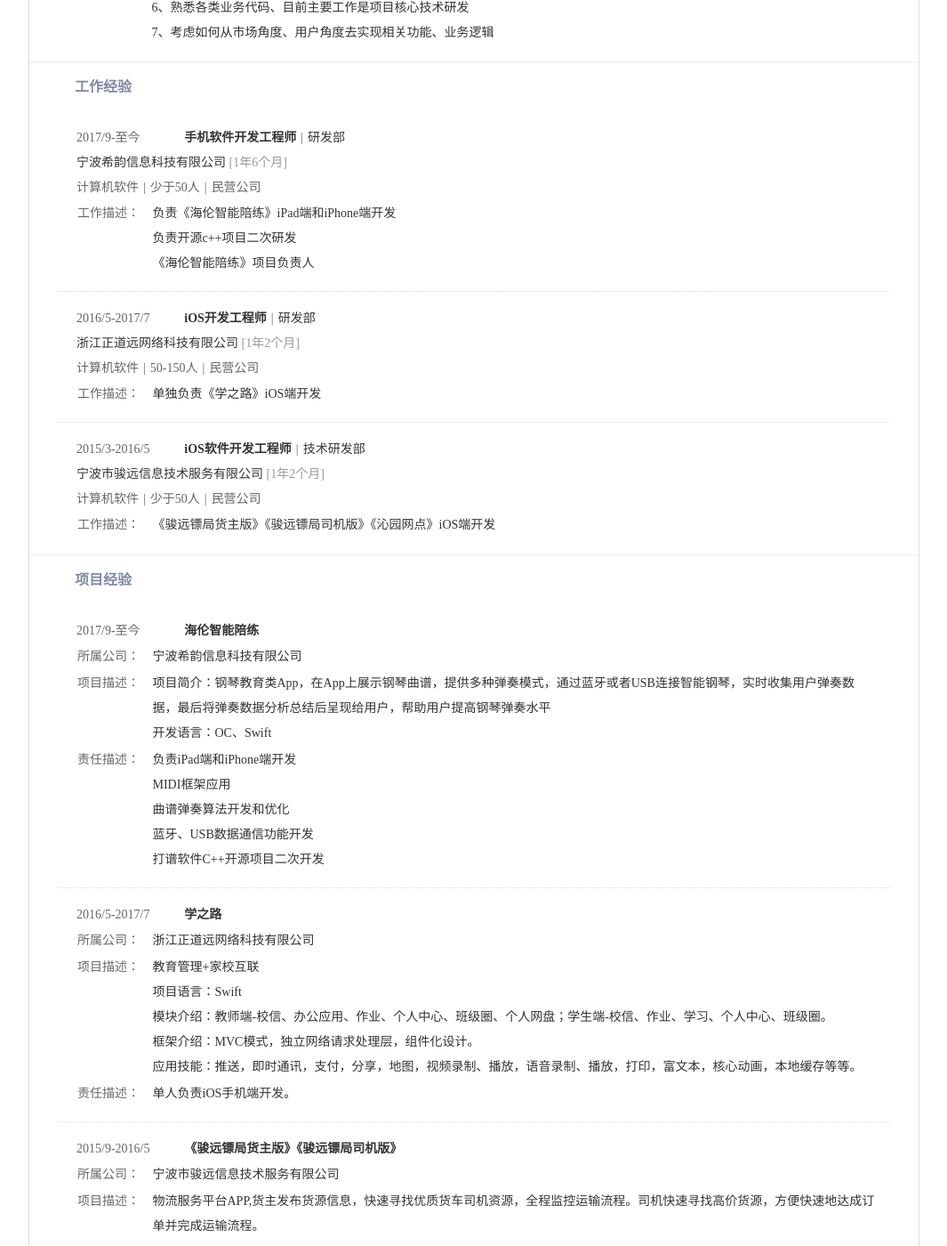
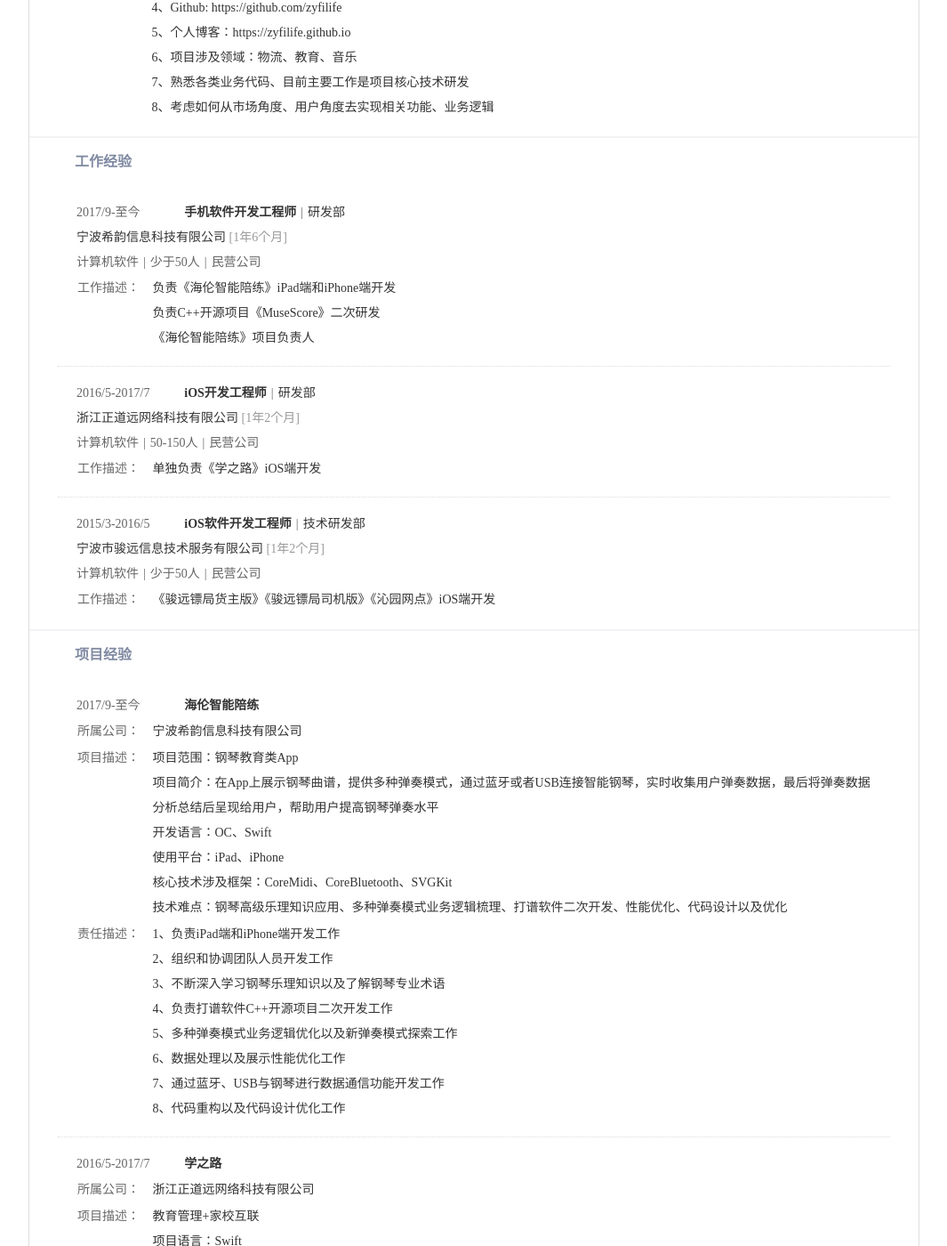
Before and after one commit to zyfilife/zyfilife.github.io, a Jekyll site: the page built from my_resume.md, in a window 1280 px wide and 1400 px high, scrolled down 991 px. Shown: the whole window at 89% size, without its empty margins (107-1172 px from the left). Built offline with Jekyll 4.4.1, drawn with Linux system fonts in a browser that asks for light colours; comment, search, counter and statistics services are not loaded; some of the changed text lies outside the part shown.

Commit message:
no message

```diff
--- a/my_resume.md
+++ b/my_resume.md
@@ -801,7 +801,7 @@
 													<tbody>
 														<tr>
 															<td valign="top" class="keys">自我评价：</td>
-															<td valign="top" class="txt1">1、熟悉OC，熟悉Swift，了解Java&#x20;se<br>2、遵循iOS设计规范，提供后台接口设计方案，坚持最佳实践<br>3、2017年公司优秀员工<br>4、Github:&#x20;https://github.com/zyfilife<br>5、个人博客：https://zyfilife.github.io<br>6、熟悉各类业务代码、目前主要工作是项目核心技术研发<br>7、考虑如何从市场角度、用户角度去实现相关功能、业务逻辑<br></td>
+															<td valign="top" class="txt1">iOS开发经验：4年<br>职业规划：短期规划为iOS开发+技术主管<br>1、熟悉OC，熟悉Swift，了解Java&#x20;se，了解HTML,&#x20;CSS,&#x20;JS<br>2、遵循iOS设计规范，提供后台接口设计方案，坚持最佳实践<br>3、2017年公司优秀员工<br>4、Github:&#x20;https://github.com/zyfilife<br>5、个人博客：https://zyfilife.github.io<br>6、项目涉及领域：物流、教育、音乐<br>7、熟悉各类业务代码、目前主要工作是项目核心技术研发<br>8、考虑如何从市场角度、用户角度去实现相关功能、业务逻辑</td>
 														</tr>
 													</tbody>
 												</table>
@@ -846,7 +846,7 @@
 																<tbody>
 																	<tr>
 																		<td valign="top" class="keys">工作描述：</td>
-																		<td valign="top" class="txt1">负责《海伦智能陪练》iPad端和iPhone端开发<br>负责开源c++项目二次研发<br>《海伦智能陪练》项目负责人</td>
+																		<td valign="top" class="txt1">负责《海伦智能陪练》iPad端和iPhone端开发<br>负责C++开源项目《MuseScore》二次研发<br>《海伦智能陪练》项目负责人</td>
 																	</tr>
 																</tbody>
 															</table>
@@ -965,7 +965,7 @@
 																<tbody>
 																	<tr>
 																		<td valign="top" class="keys">项目描述：</td>
-																		<td valign="top" class="txt1">项目简介：钢琴教育类App，在App上展示钢琴曲谱，提供多种弹奏模式，通过蓝牙或者USB连接智能钢琴，实时收集用户弹奏数据，最后将弹奏数据分析总结后呈现给用户，帮助用户提高钢琴弹奏水平<br>开发语言：OC、Swift</td>
+																		<td valign="top" class="txt1">项目范围：钢琴教育类App<br>项目简介：在App上展示钢琴曲谱，提供多种弹奏模式，通过蓝牙或者USB连接智能钢琴，实时收集用户弹奏数据，最后将弹奏数据分析总结后呈现给用户，帮助用户提高钢琴弹奏水平<br>开发语言：OC、Swift<br>使用平台：iPad、iPhone<br>核心技术涉及框架：CoreMidi、CoreBluetooth、SVGKit<br>技术难点：钢琴高级乐理知识应用、多种弹奏模式业务逻辑梳理、打谱软件二次开发、性能优化、代码设计以及优化</td>
 																	</tr>
 																</tbody>
 															</table>
@@ -977,7 +977,7 @@
 																<tbody>
 																	<tr>
 																		<td valign="top" class="keys">责任描述：</td>
-																		<td valign="top" class="txt1">负责iPad端和iPhone端开发<br>MIDI框架应用<br>曲谱弹奏算法开发和优化<br>蓝牙、USB数据通信功能开发<br>打谱软件C++开源项目二次开发</td>
+																		<td valign="top" class="txt1">1、负责iPad端和iPhone端开发工作<br>2、组织和协调团队人员开发工作<br>3、不断深入学习钢琴乐理知识以及了解钢琴专业术语<br>4、负责打谱软件C++开源项目二次开发工作<br>5、多种弹奏模式业务逻辑优化以及新弹奏模式探索工作<br>6、数据处理以及展示性能优化工作<br>7、通过蓝牙、USB与钢琴进行数据通信功能开发工作<br>8、代码重构以及代码设计优化工作</td>
 																	</tr>
 																</tbody>
 															</table>
```
